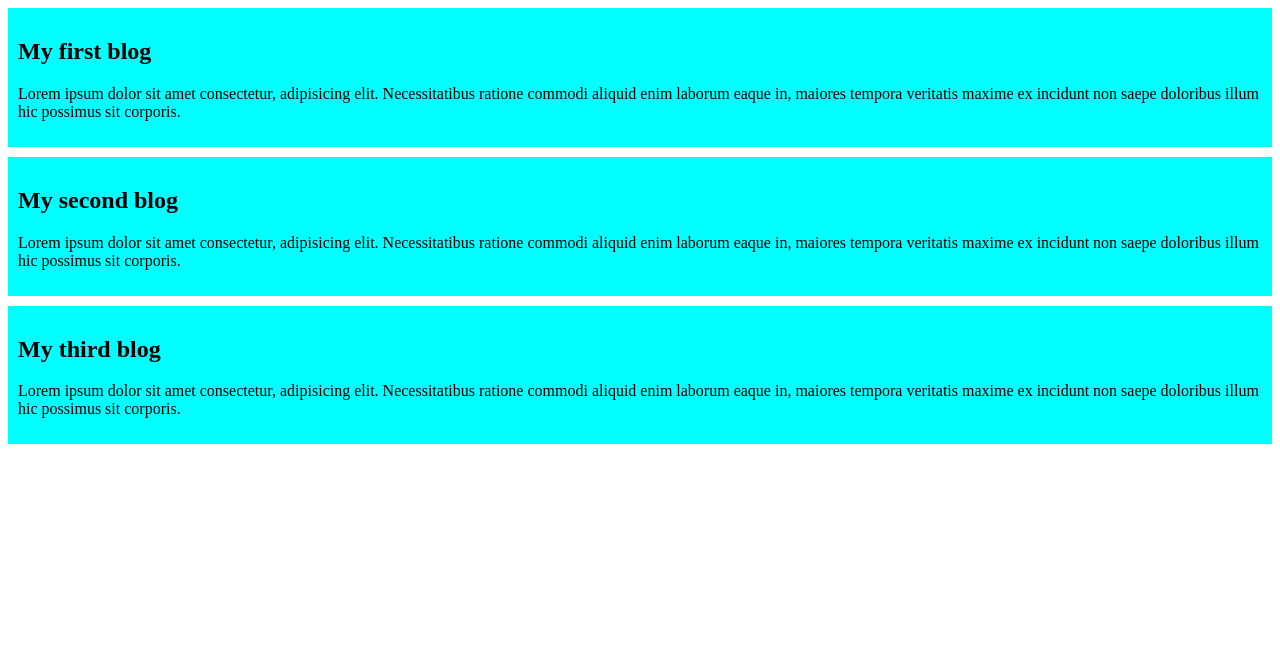
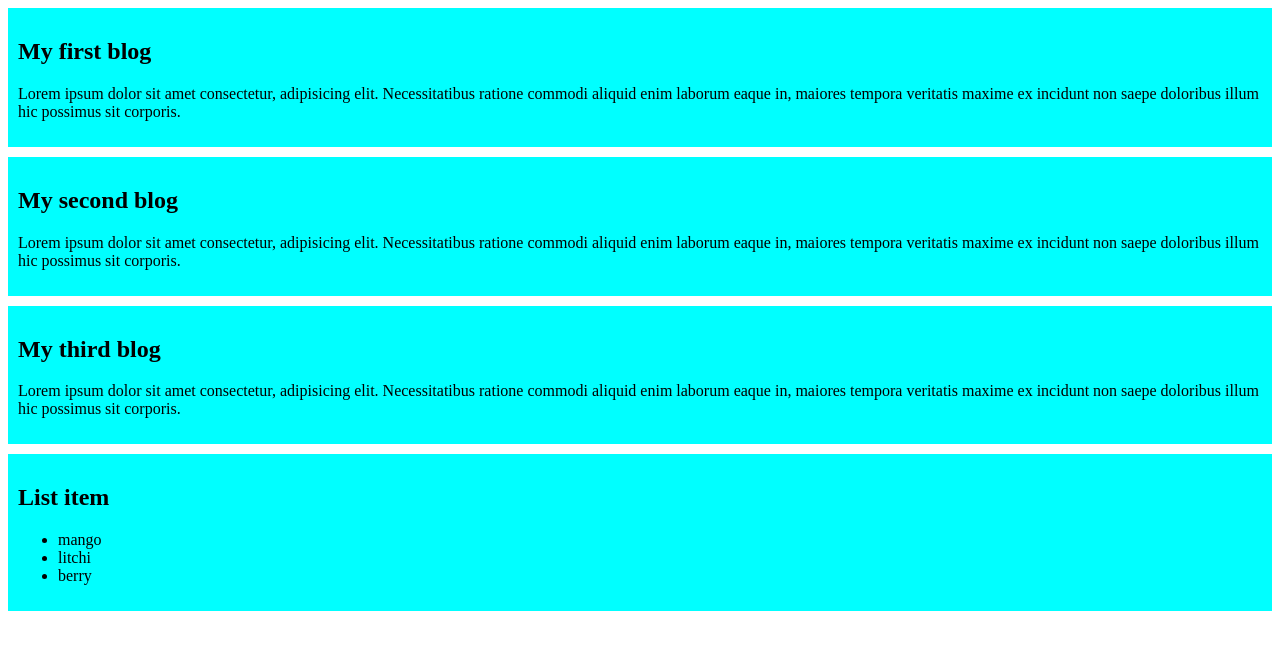
Before and after one commit to EsratJahanSumpa/my-first-github-repo, a plain HTML site: page index.html in a window 1280 px wide. Drawn offline with Linux system fonts and the light colour scheme.

Commit message:
list item

```diff
--- a/index.html
+++ b/index.html
@@ -16,6 +16,13 @@
     <div>
     <h2>My third blog</h2>
     <p>Lorem ipsum dolor sit amet consectetur, adipisicing elit. Necessitatibus ratione commodi aliquid enim laborum eaque in, maiores tempora veritatis maxime ex incidunt non saepe doloribus illum hic possimus sit corporis.</p> </div>
+    <div><h2>List item</h2>
+    <ul>
+        <li>mango</li>
+        <li>litchi</li>
+        <li>berry</li>
+    </ul>
+    </div>
 
 </body>
 </html>
```
